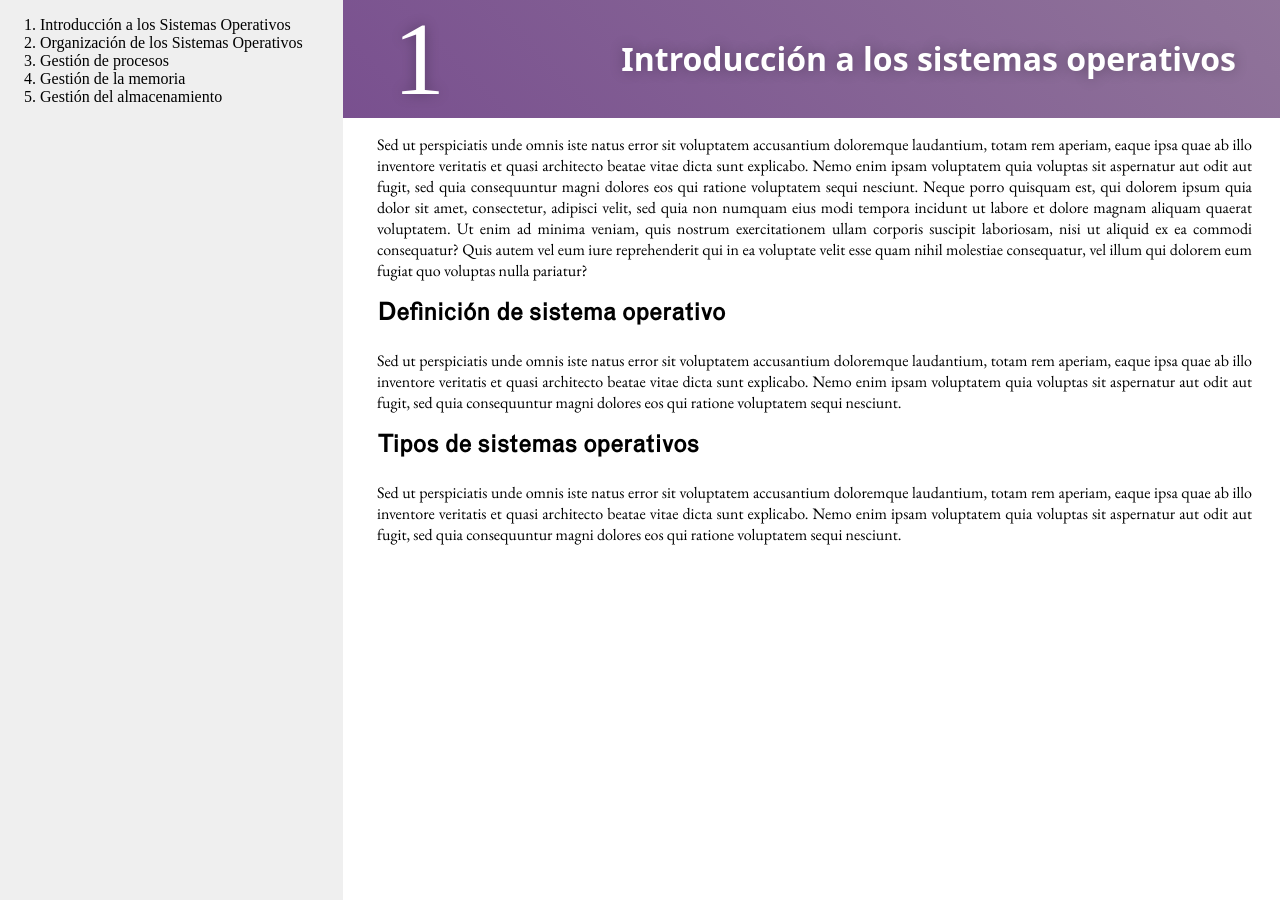
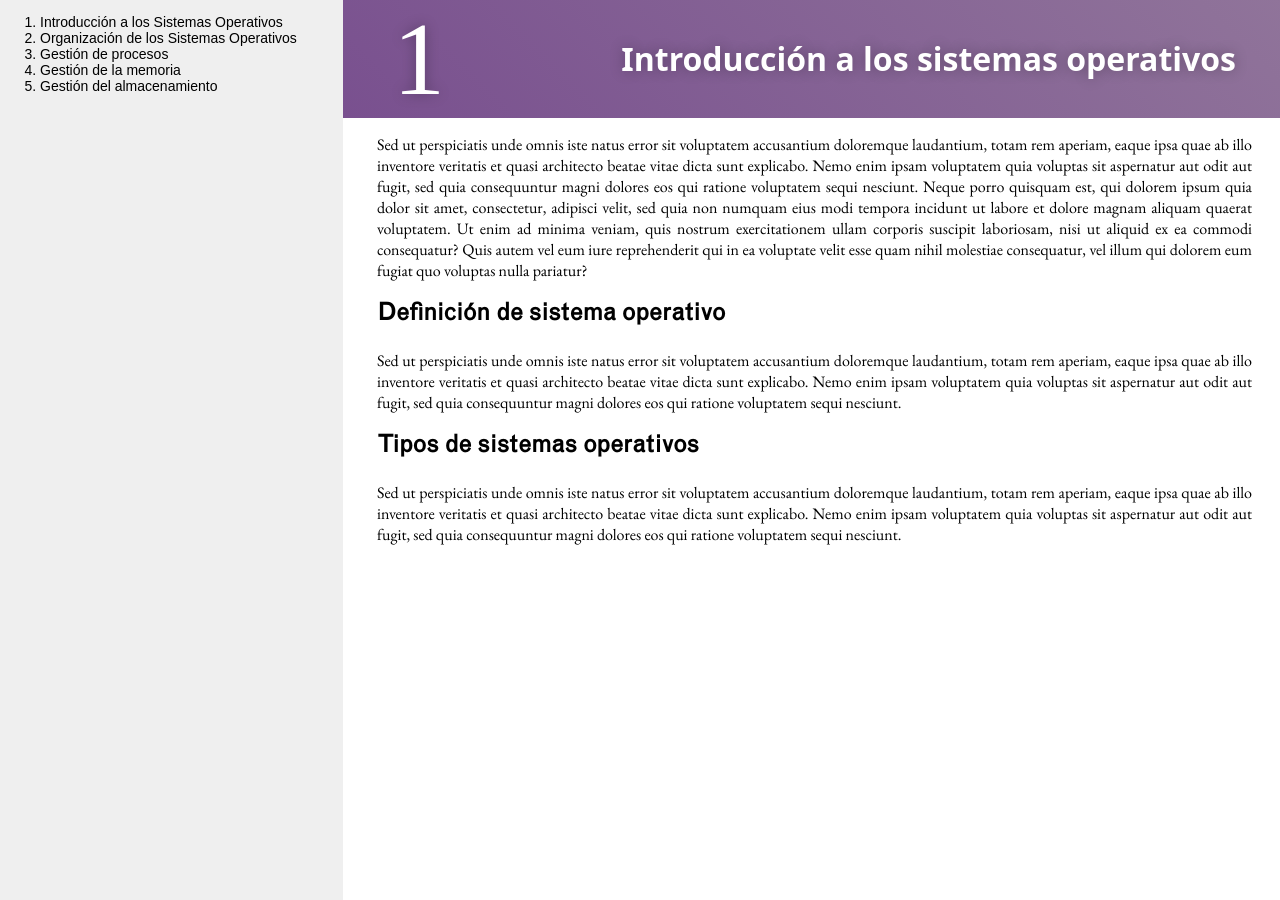
Before and after one commit to dkaerit/SSOO, a Jekyll site: the page built from _posts/2020-10-05-TEMA01.md, in a window 1280 px wide. Built offline with Jekyll 4.4.1, drawn with Linux system fonts in a browser that asks for light colours; some web fonts are replaced.

Commit message:
Update main.css

```diff
--- a/assets/css/main.css
+++ b/assets/css/main.css
@@ -19,6 +19,12 @@ body {
     position: absolute;
     font-size: 104px;
     margin: -17px 0px;
+}
+
+
+ol {
+    font-family: arial;
+    font-size: 14px;
 }
 
 .header {
```
